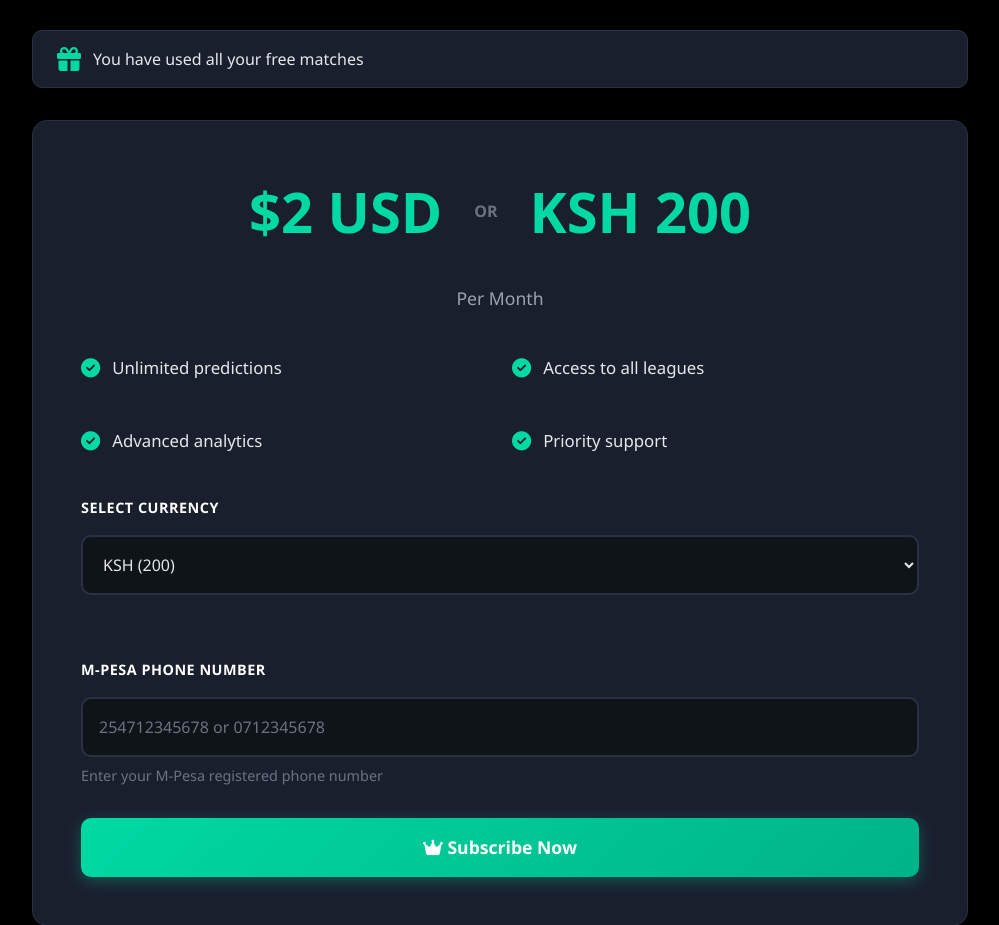
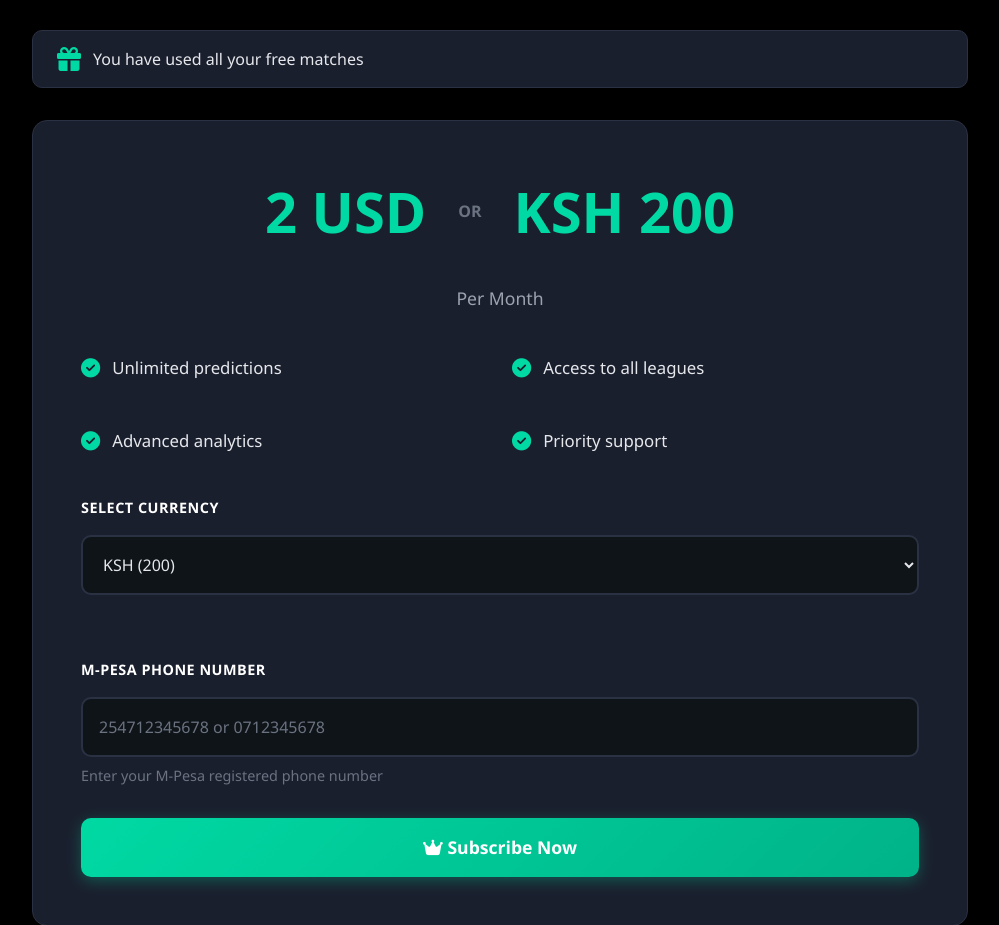
Before and after one commit to Bushmark-tech/FOOTBALL, a Django app: page /subscribe/ in a window 1280 px wide. Shown: the part 171-1096 px from the top of the page, without its empty margins (140-1139 px from the left). Run offline with Django 4.2, Linux system fonts and the light colour scheme; the visitor is signed in with stand-in values (Sample User, id 1); data comes from the database, SQL or seed files in the repository; some libraries are stand-ins or nearby versions.

Commit message:
UI Update: Remove dollar sign from USD display and ensure clean currency formatting

```diff
--- a/templates/predictor/subscribe.html
+++ b/templates/predictor/subscribe.html
@@ -436,7 +436,7 @@
         <!-- Pricing Section -->
         <div class="pricing-section">
             <div class="price-display">
-                <div class="price-amount">${{ price_usd|floatformat:"0" }} USD</div>
+                <div class="price-amount">{{ price_usd|floatformat:"0" }} USD</div>
                 <div class="divider-text">OR</div>
                 <div class="price-amount">KSH {{ price_ksh|floatformat:"0" }}</div>
             </div>
@@ -470,7 +470,7 @@
                 <div class="form-section">
                     <label class="form-label">SELECT CURRENCY</label>
                     <select class="currency-select" id="currencySelect" name="currency" required>
-                        <option value="USD">USD (${{ price_usd|floatformat:"0" }})</option>
+                        <option value="USD">USD ({{ price_usd|floatformat:"0" }})</option>
                         <option value="KSH" selected>KSH ({{ price_ksh|floatformat:"0" }})</option>
                     </select>
                 </div>
```
